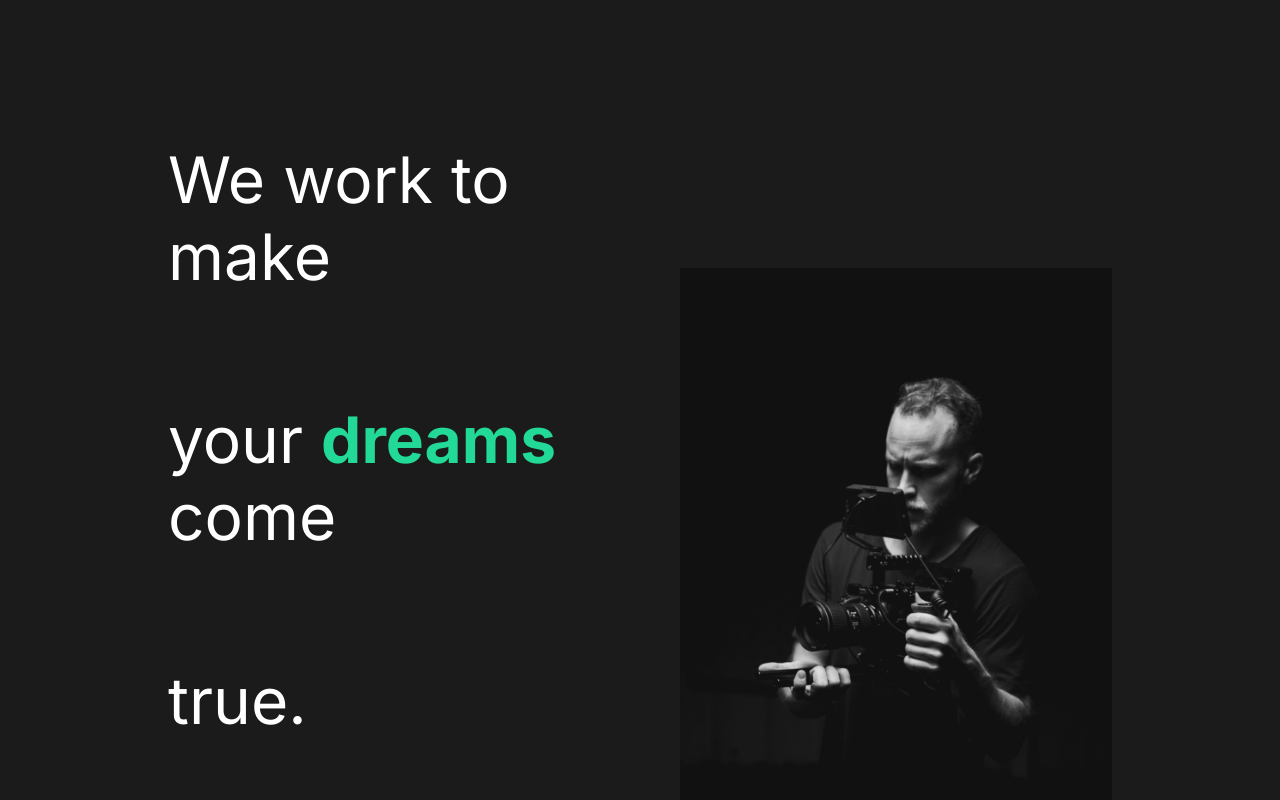
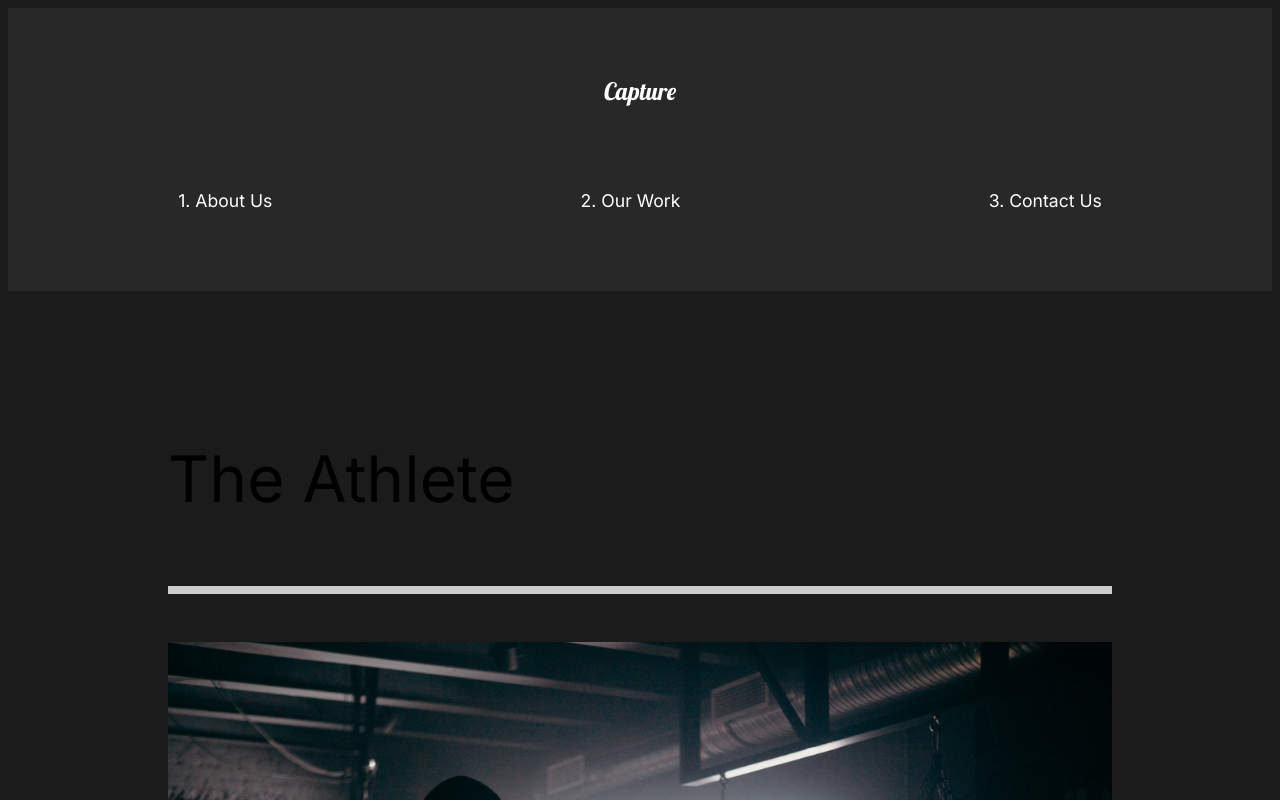
Before and after one commit to Abdul-SamadSaleem/capture, a React (Create React App) app: page /work in a window 1280 px wide. Shown: the top 800 px of the page. Built offline with nearby package versions, Linux system fonts and the light colour scheme.

Commit message:
new changes :)

```diff
--- a/src/App.js
+++ b/src/App.js
@@ -1,12 +1,28 @@
+import { Switch, Route, useLocation } from "react-router-dom";
+
+
 const { default: AboutsUs } = require("./pages/AboutsUs");
 // Global Style
 const {default: GlobalStyle} = require("./components/GlobalStyle")
+const {default: Nav} = require("./components/Nav")
+const {default: ContactUs} = require("./pages/ContactUs")
+const {default: OurWork} = require("./pages/OurWork")
+
 
 const App = () => {
     return (
         <div>
             <GlobalStyle />
+            <Nav />
+            <Route path="/" exact>
             <AboutsUs />
+            </Route>
+            <Route path="/work">
+            <OurWork />
+            </Route>
+            <Route path="/contact">
+            <ContactUs />
+            </Route>
         </div>
     )
 }
--- a/src/components/FaqSection.js
+++ b/src/components/FaqSection.js
@@ -1,37 +1,86 @@
+import React from "react";
+import styled from "styled-components";
+import { About } from "../styles";
+import Toggle from "./Toggle";
+import { AnimateSharedLayout } from "framer-motion";
+// import { useScroll } from "./useScroll";
+// import { scrollReveal } from "../animation";
+
  const FaqSection = () => {
     return (
-        <div className="faq">
-            <h2>Any questions <span>FAQ</span></h2>
-            <div className="question">
-                <h4>How do I start?</h4>
+        <Faq>
+          <h2>
+            Any Questions <span>FAQ</span>
+          </h2>
+          <AnimateSharedLayout>
+            <Toggle title="How Do I Start?">
               <div className="answer">
-                    Lorem ipsum, dolor sit amet consectetur adipisicing elit. Illum quia sunt in ab tempora aspernatur.
+                <p>Lorem ipsum dolor sit amet.</p>
+                <p>
+                  Lorem ipsum dolor sit, amet consectetur adipisicing elit. Sequi
+                  autem accusamus ex laboriosam porro, adipisci quam voluptatum
+                  magnam placeat corporis.
+                </p>
               </div>
+            </Toggle>
+            <Toggle title="Daily Schedule">
+              <div className="answer">
+                <p>Lorem ipsum dolor sit amet.</p>
+                <p>
+                  Lorem ipsum dolor sit, amet consectetur adipisicing elit. Error,
+                  totam.
+                </p>
               </div>
-
-            <div className="question">
-                <h4>Daily Schedule</h4>
+            </Toggle>
+            <Toggle title="Diferrent Payment Methods">
               <div className="answer">
-                    Lorem ipsum, dolor sit amet consectetur adipisicing elit. Illum quia sunt in ab tempora aspernatur.
+                <p>Lorem ipsum dolor sit amet.</p>
+                <p>
+                  Lorem ipsum, dolor sit amet consectetur adipisicing elit.
+                  Necessitatibus, neque.
+                </p>
               </div>
+            </Toggle>
+            <Toggle title="What Products do you offer.">
+              <div className="answer">
+                <p>Lorem ipsum dolor sit amet.</p>
+                <p>
+                  Lorem ipsum, dolor sit amet consectetur adipisicing elit.
+                  Necessitatibus, neque.
+                </p>
               </div>
-
-            <div className="question">
-                <h4>Different Payment Methods</h4>
-                <div className="answer">
-                    Lorem ipsum, dolor sit amet consectetur adipisicing elit. Illum quia sunt in ab tempora aspernatur.
-                </div>
-            </div>
-
-            <div className="question">
-                <h4>What products do you offer?</h4>
-                <div className="answer">
-                    Lorem ipsum, dolor sit amet consectetur adipisicing elit. Illum quia sunt in ab tempora aspernatur.
-                </div>
-            </div>
-
-        </div>
+            </Toggle>
+          </AnimateSharedLayout>
+        </Faq>
     )
 }
 
+
+const Faq = styled(About)`
+  display: block;
+  span {
+    display: block;
+  }
+  h2 {
+    padding-bottom: 2rem;
+    font-weight: lighter;
+  }
+  .faq-line {
+    background: #cccccc;
+    height: 0.2rem;
+    margin: 2rem 0rem;
+    width: 100%;
+  }
+  .question {
+    padding: 3rem 0rem;
+    cursor: pointer;
+  }
+  .answer {
+    padding: 2rem 0rem;
+    p {
+      padding: 1rem 0rem;
+    }
+  }
+`;
+
 export default FaqSection
--- /dev/null
+++ b/src/components/Nav.js
@@ -0,0 +1,68 @@
+import styled from "styled-components"
+import {Link} from "react-router-dom"
+
+export default function Nav() {
+    return (
+        <StyledNav>
+            <h1 ><Link id="logo" to="/">Capture</Link></h1>
+            <ul>
+                <li>
+                    <Link to="/">1. About Us</Link>
+                </li>
+                <li>
+                    <Link to="/work">2. Our Work</Link>
+                </li>
+                <li>
+                    <Link to="/contact">3. Contact Us</Link>
+                </li>
+            </ul>
+        </StyledNav>
+    )
+}
+
+const StyledNav = styled.nav`
+  min-height: 10vh;
+  display: flex;
+  margin: auto;
+  justify-content: space-between;
+  align-items: center;
+  padding: 1rem 10rem;
+  background: #282828;
+  position: sticky;
+  top: 0;
+  z-index: 10;
+  a {
+    color: white;
+    text-decoration: none;
+  }
+  ul {
+    display: flex;
+    list-style: none;
+  }
+  #logo {
+    font-size: 1.5rem;
+    font-family: "Lobster", cursive;
+    font-weight: lighter;
+  }
+
+  li {
+    padding-left: 10rem;
+    position: relative;
+  }
+  @media (max-width: 1300px) {
+    flex-direction: column;
+    padding: 2rem 1rem;
+    #logo {
+      display: inline-block;
+      margin: 1rem;
+    }
+    ul {
+      padding: 2rem;
+      justify-content: space-around;
+      width: 100%;
+      li {
+        padding: 0;
+      }
+    }
+  }
+`
--- /dev/null
+++ b/src/components/Toggle.js
@@ -0,0 +1,15 @@
+import { motion } from "framer-motion";
+import React, { useState } from "react";
+
+const Toggle = ({ children, title }) => {
+  const [toggle, setToggle] = useState(false);
+  return (
+    <motion.div layout className="question" onClick={() => setToggle(!toggle)}>
+      <motion.h4 layout>{title}</motion.h4>
+      {toggle ? children : ""}
+      <div className="faq-line"></div>
+    </motion.div>
+  );
+};
+
+export default Toggle;
--- a/src/index.js
+++ b/src/index.js
@@ -1,11 +1,15 @@
 import React from 'react';
 import ReactDOM from 'react-dom';
+import { BrowserRouter } from 'react-router-dom';
 import App from './App';
 import reportWebVitals from './reportWebVitals';
 
+
 ReactDOM.render(
   <React.StrictMode>
+    <BrowserRouter>
     <App />
+    </BrowserRouter>
   </React.StrictMode>,
   document.getElementById('root')
 );
--- /dev/null
+++ b/src/pages/ContactUs.js
@@ -0,0 +1,9 @@
+import React from 'react'
+
+export default function ContactUs() {
+    return (
+        <div>
+            <h1>Contact Us</h1>
+        </div>
+    )
+}
--- /dev/null
+++ b/src/pages/OurWork.js
@@ -0,0 +1,54 @@
+import styled from "styled-components";
+import { Link } from "react-router-dom";
+
+import athlete from "../images/athlete-small.png";
+import theracer from "../images/theracer-small.png";
+import goodtimes from "../images/goodtimes-small.png";
+
+export default function OurWork() {
+    return (
+       <Work>
+           <Movie>
+               <h2>The Athlete</h2>
+               <div className="line"></div>
+               <Link><img src={athlete} alt="athlete" /></Link>
+           </Movie>
+           <Movie>
+               <h2>The Racer</h2>
+               <div className="line"></div>
+               <Link><img src={theracer} alt="the racer" /></Link>
+           </Movie>
+           <Movie>
+               <h2>Good Times</h2>
+               <div className="line"></div>
+               <Link><img src={goodtimes} alt="good times" /></Link>
+           </Movie>
+       </Work>
+    )
+}
+
+
+const Work = styled.div`
+min-height: 100vh;
+overflow:hidden;
+padding: 5rem 10rem;
+h2 {
+    padding: 1rem 0rem
+}
+`;
+
+const Movie = styled.div`
+padding-bottom: 10rem;
+.line{
+    height: 0.5rem;
+    background-color:#ccc;
+    margin-bottom: 3rem;
+}
+
+img {
+    width:100%;
+    height: 70vh;
+    object-fit: cover
+}
+
+`
```
Lines whose indentation alone changed are shown as unchanged.
